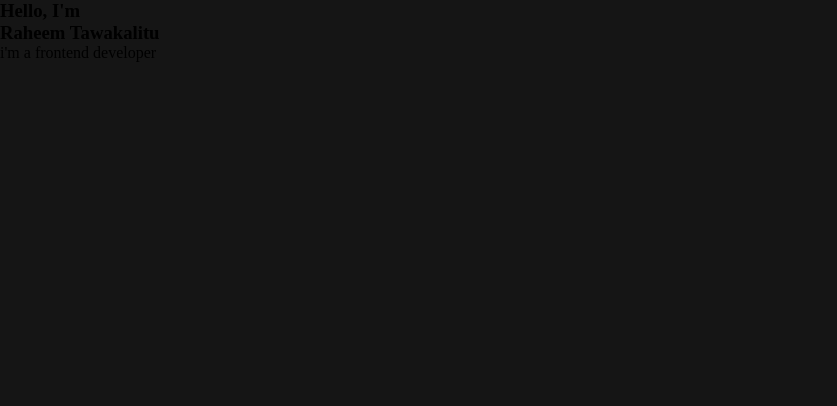
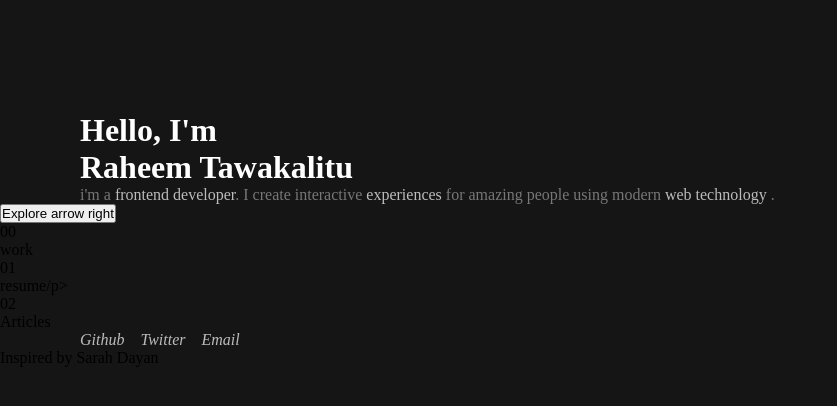
Before and after one commit to Tawakalt10/my-porfolio, a plain HTML site: page index.html in a window 1280 px wide. Shown: the whole page, without its empty margins (0-837 px from the left). Drawn offline with Linux system fonts and the light colour scheme.

Commit message:
new changes

```diff
--- a/index.html
+++ b/index.html
@@ -9,9 +9,45 @@
 </head>
 <body>
 
-    <h3>Hello, I'm <br> Raheem Tawakalitu</h3>
+    <h3 class="name">Hello, I'm <br> Raheem Tawakalitu</h3>
 
-    <p>i'm a frontend developer</p>
+    <p class="about-me">i'm a  <span> frontend developer</span>. I create interactive <span>experiences</span> for amazing
+        people using modern <span> web technology </span>.
+    </p>
+     <button> Explore arrow right</button>
+     <div class="work">
+        <p>00</p>
+        <p>work</p>
+     </div>
+     <div class="resume">
+        <p>01</p>
+        <p>resume/p>
+     </div>
+     <div class="articles">
+        <p>02</p>
+        <p>Articles</p>
+     </div>
+
+     <div class="social-icons">
+        <img src="" alt="">
+        <ul class="social-icons-list">
+            <li>
+                <a href="https://github.com/Tawakalt10" class="social-link"> <i class='bx bxl-github'>Github</i></a>
+            </li>
+            <li>
+                <a href="https://twitter.com/CheeckyT" class="social-link"> <i class='bx bxl-twitter'>Twitter</i></a>
+            </li>
+            <li>
+                <a href="'#" class="social-link"> <i class='bx bxl-email'> Email</i></a>
+            </li>
+        </div>
+        </ul>
+
+        <p>Inspired by Sarah Dayan</p>
+
+
+
+
 
     <script src="/index.js"></script>
 </body>
--- a/mystyles/styles.css
+++ b/mystyles/styles.css
@@ -7,3 +7,44 @@
 body {
     background-color: #151515;
 }
+
+
+span {
+    color: #bcbcbc;
+}
+
+
+.about-me {
+   color: #777778;
+   margin-left: 5rem;
+}
+
+.name {
+    color: #ffffff;
+    margin-top: 7rem;
+    margin-left: 5rem;
+    font-size: 2rem;
+
+}
+
+.social-icons {
+    display: flex;
+    margin-left: 5rem;
+
+}
+
+.social-icons-list {
+    display: flex;
+    list-style: none;
+
+}
+
+.social-link {
+    color: #bcbcbc;
+    text-decoration: none;
+    margin-right: 1rem;
+    list-style-type: none;
+}
+
+
+}
```
